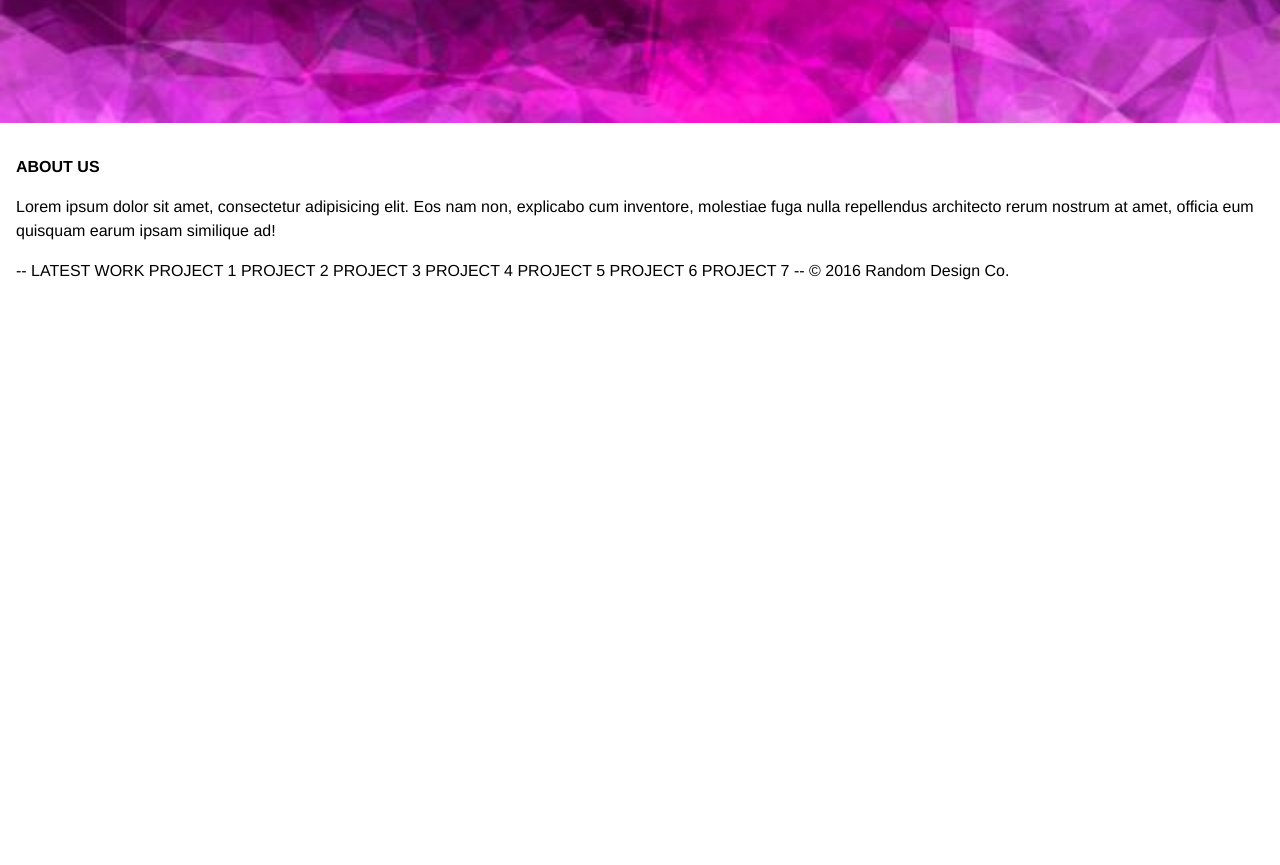
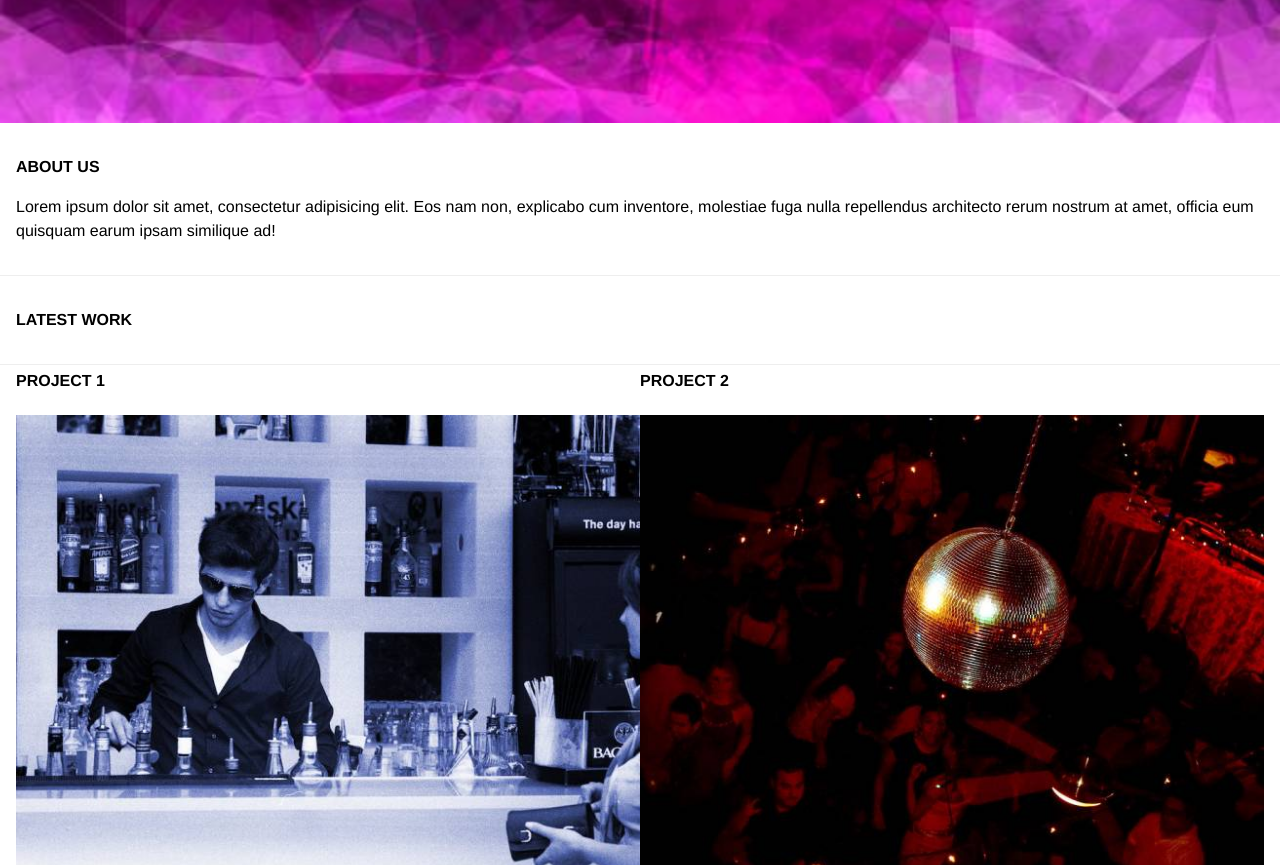
Before and after one commit to moo4camus/random-design-co, a plain HTML site: page index.html in a window 1280 px wide. Shown: the part 900-1765 px from the top of the page. Before the commit the page ends 1199 px from the top, so only its background shows below. Drawn offline with nearby package versions, Linux system fonts and the light colour scheme.

Commit message:
Column Start

```diff
--- a/css/main.css
+++ b/css/main.css
@@ -94,11 +94,30 @@ button {
 .page-content {
     padding: 1em;
     line-height: 1.5em;
+    border-bottom: 1px solid #eee;
 }
 
-.page-content h3 {
+h3, h4 {
     font-size: 1em;
     font-style: bold;
+}
+
+.project-left {
+    width: 50%;
+    display: block;
+    float: left;
+
+}
+
+.project-right {
+    width: 50%;
+    display: block;
+    float: right;
+
+}
+
+.project-left img, .project-right img {
+    width: 100%;
 }
 
 /*
--- a/index.html
+++ b/index.html
@@ -38,20 +38,40 @@
 
 			<section class="page-content">
                 <h3>ABOUT US</h3>
-                <p>Lorem ipsum dolor sit amet, consectetur adipisicing elit. Eos nam non, explicabo cum inventore, molestiae fuga nulla repellendus architecto rerum nostrum at amet, officia eum quisquam earum ipsam similique ad!<p>
-            </p>
+                <p>Lorem ipsum dolor sit amet, consectetur adipisicing elit. Eos nam non, explicabo cum inventore, molestiae fuga nulla repellendus architecto rerum nostrum at amet, officia eum quisquam earum ipsam similique ad!</p>
+            </section>
 
-			--
-
-			LATEST WORK
-
-			PROJECT 1
-			PROJECT 2
-			PROJECT 3
-			PROJECT 4
-			PROJECT 5
-			PROJECT 6
-			PROJECT 7
+            <section class="page-content">
+                <h3>LATEST WORK</h3>
+                <div class="project-left">
+                    <h4>PROJECT 1</h4>
+                    <img src="img/1-cocktail.jpeg" alt="Cocktail">
+                </div>
+			    <div class="project-right">
+                    <h4>PROJECT 2</h4>
+                    <img src="img/2-disco.jpeg" alt="Disco">
+                </div>
+			     <div class="project-left">
+                    <h4>PROJECT 3</h4>
+                    <img src="img/3-bookstore.jpeg" alt="Bookstore">
+                </div>
+			     <div class="project-right">
+                    <h4>PROJECT 4</h4>
+                    <img src="img/4-traffic.jpeg" alt="Traffic">
+                </div>
+			     <div class="project-left">
+                    <h4>PROJECT 5</h4>
+                    <img src="img/5-concert.jpg" alt="Concert">
+                </div>
+			     <div class="project-right">
+                    <h4>PROJECT 6</h4>
+                    <img src="img/6-nightlife.jpg" alt="Nightlife">
+                </div>
+			     <div class="project-left">
+                    <h4>PROJECT 7</h4>
+                    <img src="img/7-bar.jpg" alt="Bar">
+                </div>
+            </section>
 
 			--
 
```
Also changed, not shown: 1 other file.
